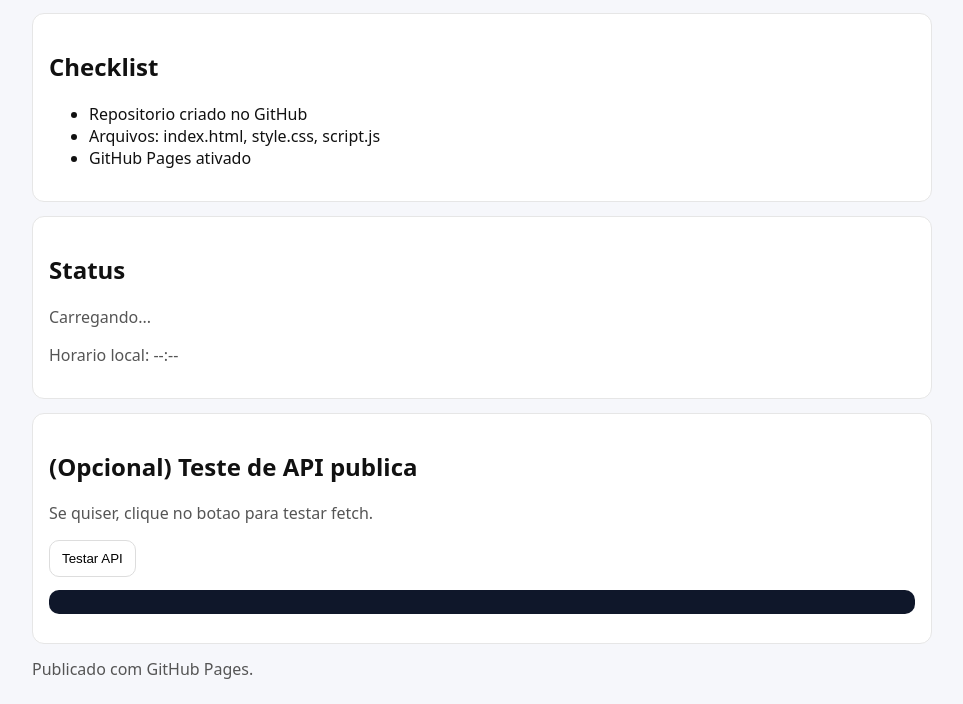
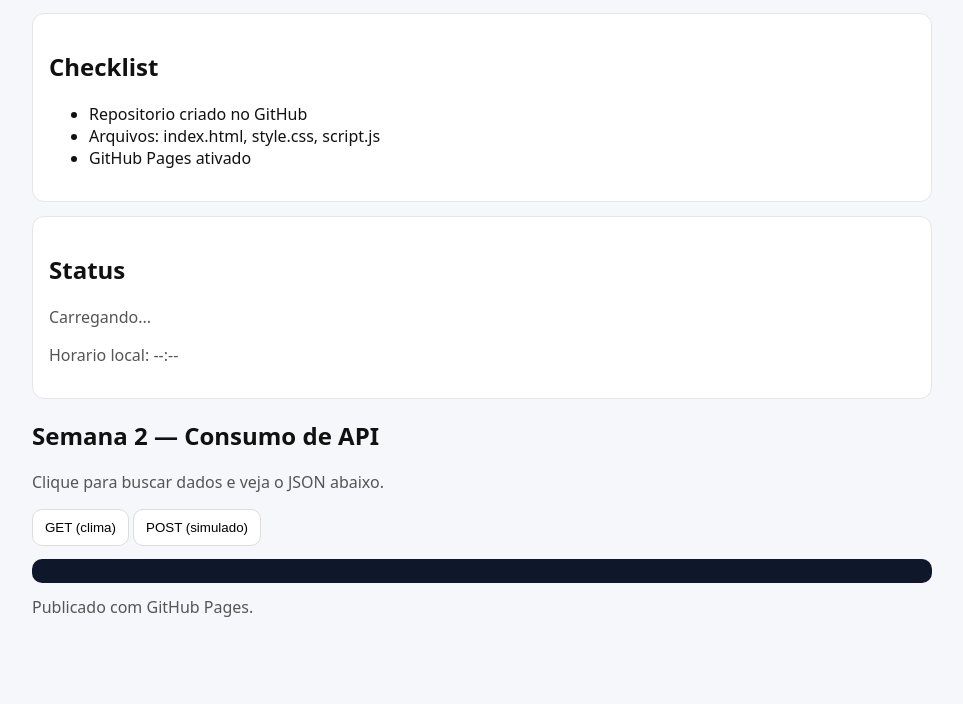
Before and after one commit to Yasminc21/nuvem-semana1-yasmin-cardozo, a plain HTML site: page index.html in a window 1280 px wide. Shown: the part 108-812 px from the top of the page, without its empty margins (158-1121 px from the left). Drawn offline with Linux system fonts and the light colour scheme.

Commit message:
Update index.html

```diff
--- a/index.html
+++ b/index.html
@@ -25,11 +25,11 @@
 <p id="status" class="muted">Carregando...</p>
 <p class="muted">Horario local: <span id="clock">--:--</span></p>
 </section>
-<section class="card">
-<h2>(Opcional) Teste de API publica</h2>
-<p class="muted">Se quiser, clique no botao para testar fetch.</p>
-<button id="btn">Testar API</button>
-<pre id="api" class="code"></pre>
+<h2>Semana 2 — Consumo de API</h2>
+<p class="muted">Clique para buscar dados e veja o JSON abaixo.</p>
+<button id="btnGet">GET (clima)</button>
+<button id="btnPost">POST (simulado)</button>
+<pre id="out" class="code"></pre>
 </section>
 <footer class="muted">
 Publicado com GitHub Pages.
```
